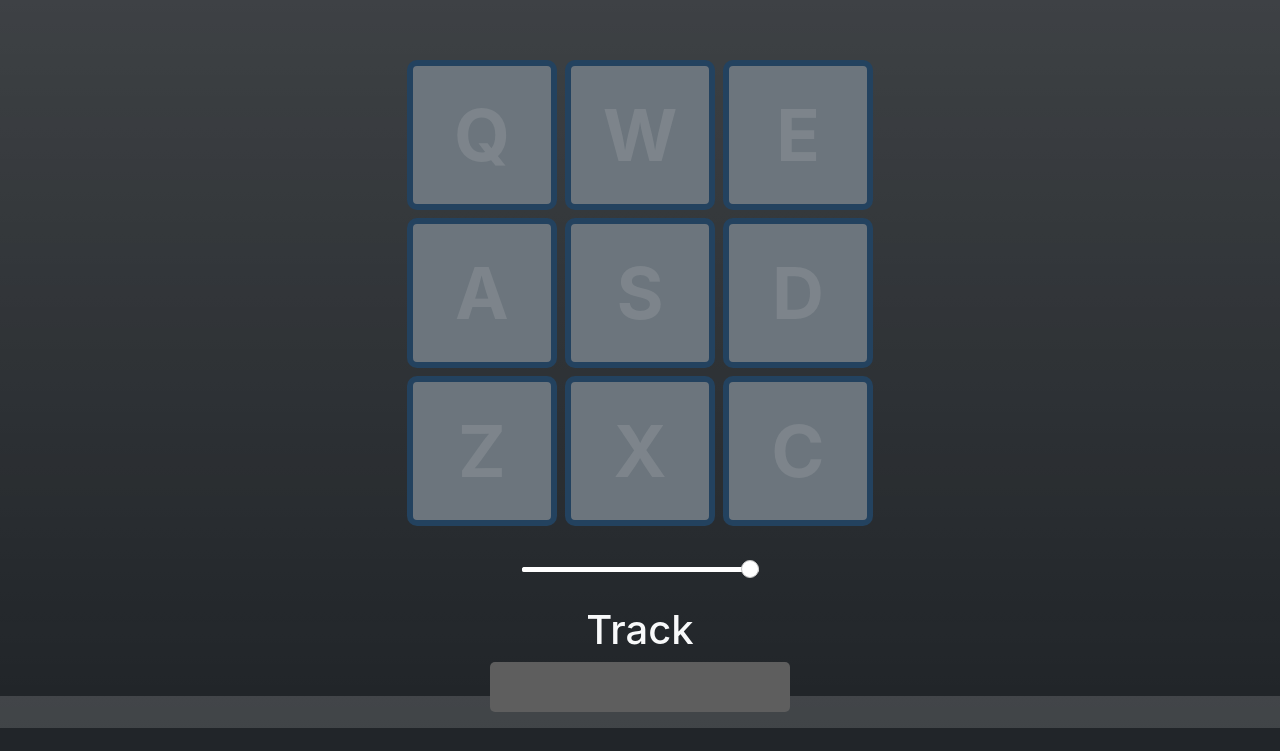
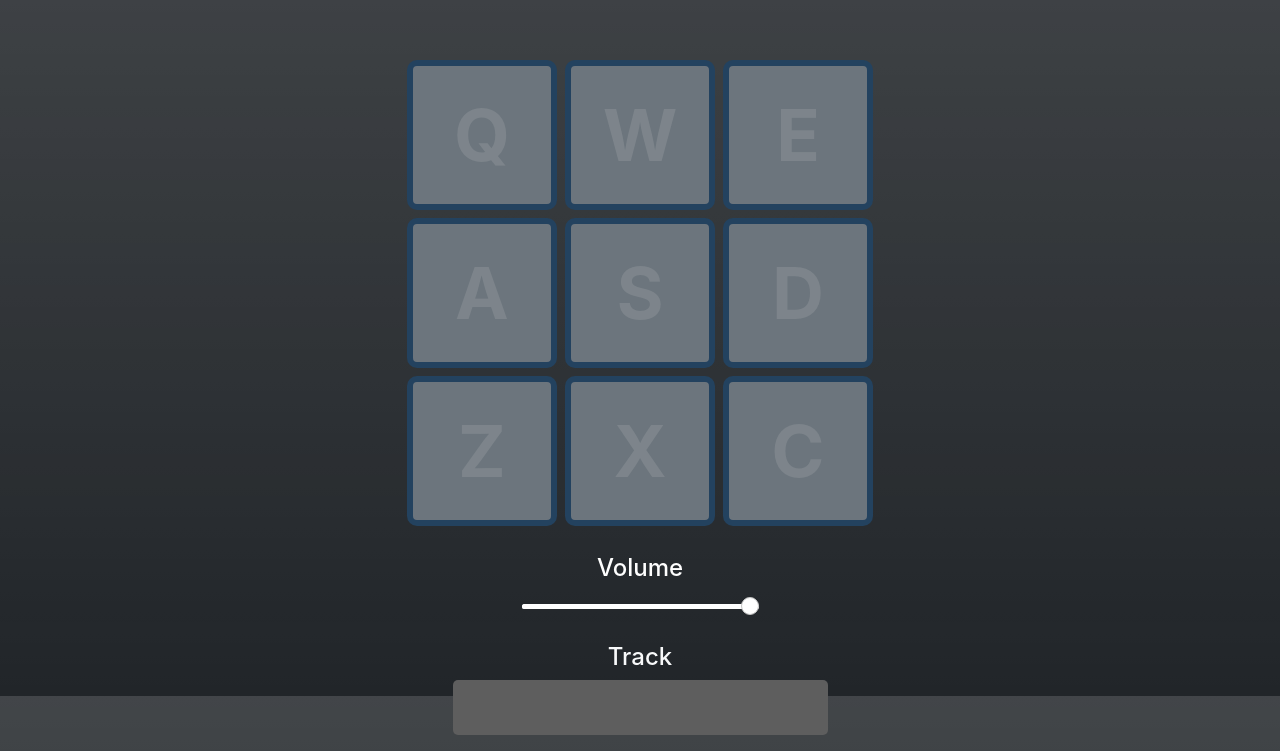
Before and after one commit to Sly-Ry/Drum-Machine, a React (Create React App) app: page / in a window 1280 px wide. Shown: the part 104-855 px from the top of the page. Before the commit the page ends 832 px from the top, so only its background shows below. Built offline with nearby package versions, Linux system fonts and the light colour scheme.

Commit message:
adjusted p tag with horizontal scroll, more styling changes as well

```diff
--- a/src/App.css
+++ b/src/App.css
@@ -81,32 +81,36 @@ input[type=range]::-webkit-slider-thumb {
 }
 
 .track-box {
-
+  display: flex;
+  justify-content: flex-end;
+  align-items: flex-start;
 }
 
 .track p {
-  height: 50px;
+  padding: 0 10px;
+  width: 15em;
+  height: 55px;
   background: rgb(94, 94, 94);
   border-radius: 5px;
-  width: 300px;
-  overflow-y: hidden;
-  overflow-x: scroll;
+  white-space: nowrap;
+  overflow: auto;
+  font-size: 25px;
 }
 
 .track p::-webkit-scrollbar {
-  width: 1em;
+  width: 100%;
+  height: 15px;
+  background-color: transparent;
+  border-radius: 10px;
 }
 
 .track p::-webkit-scrollbar-track {
-  box-shadow: inset 0 0 6px white;
-}
-
-.track p::-webkit-scrollbar-button {
-  background-color: #000000;
-  outline: 1px solid grey;
+  box-shadow: inset 0 0 6px rgb(100, 100, 100);
+  border-radius: 10px;
 }
 
 .track p::-webkit-scrollbar-thumb {
-  background-color: rgb(12, 12, 12);
-  outline: 1px solid slategrey;
+  background-color: rgb(51, 62, 71);
+  outline: 1px solid rgb(34, 48, 63);
+  border-radius: 10px;
 }
--- a/src/App.js
+++ b/src/App.js
@@ -76,7 +76,7 @@ function App() {
         </div>
         <br/>
         <div className='volume text-center'>
-          {/* <h4>Volume</h4> */}
+          <h4>Volume</h4>
           <input
             onChange={(e) => setVolume(e.target.value)}
             type="range"
@@ -88,11 +88,10 @@ function App() {
           />
         </div>
         <div className='track text-center'>
-          <h1 className='text-light mt-4'>Track</h1>
+          <h4 className='text-center text-light mt-4'>Track</h4>
           <div className="track-box">
-            <p className='text-center text-light'>{track}</p>
+            <p className='text-light'>{track}</p>
           </div>
-
         </div>
       </div>
     </div>
```
